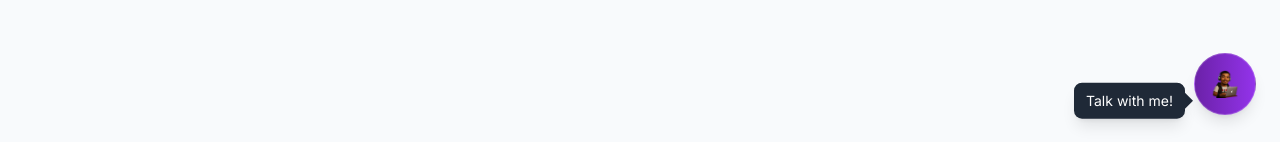
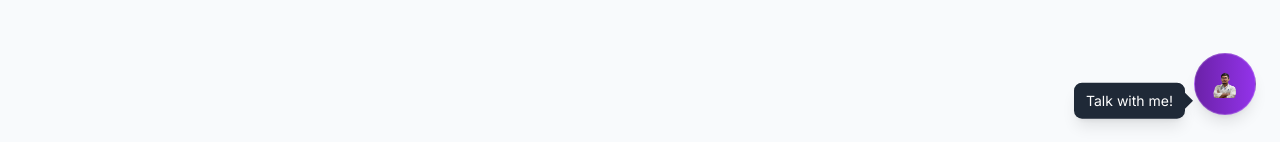
Before and after one commit to Baibhav100/my_portfolio, a Next.js app: page /chat in a window 1280 px wide. Shown: the part 655-797 px from the top of the page. Built offline with nearby package versions, Linux system fonts and the light colour scheme.

Commit message:
Update all remaining profile image references to Baibhav.png

```diff
--- a/src/app/chat/page.js
+++ b/src/app/chat/page.js
@@ -187,7 +187,7 @@ const AIChatWidget = () => {
                         className="p-4 bg-gradient-to-r from-purple-800 to-purple-600 text-white rounded-full shadow-lg hover:to-purple-900 transition-all duration-300 focus:outline-none focus:ring-2 focus:ring-blue-500/50 backdrop-blur-sm border border-white/20"
                     >
                         <img
-                            src="images/Profile.png"
+                            src="/images/Baibhav.png"
                             alt="icon"
                             className="w-7 h-7 object-contain"
                         />
--- a/src/app/components/AIChatWidget.jsx
+++ b/src/app/components/AIChatWidget.jsx
@@ -187,7 +187,7 @@ const AIChatWidget = () => {
                         className="p-4 bg-gradient-to-r from-purple-800 to-purple-600 text-white rounded-full shadow-lg hover:to-purple-900 transition-all duration-300 focus:outline-none focus:ring-2 focus:ring-blue-500/50 backdrop-blur-sm border border-white/20"
                     >
                         <img
-                            src="/images/profile.png"
+                            src="/images/Baibhav.png"
                             alt="icon"
                             className="w-7 h-7 object-contain"
                         />
```
